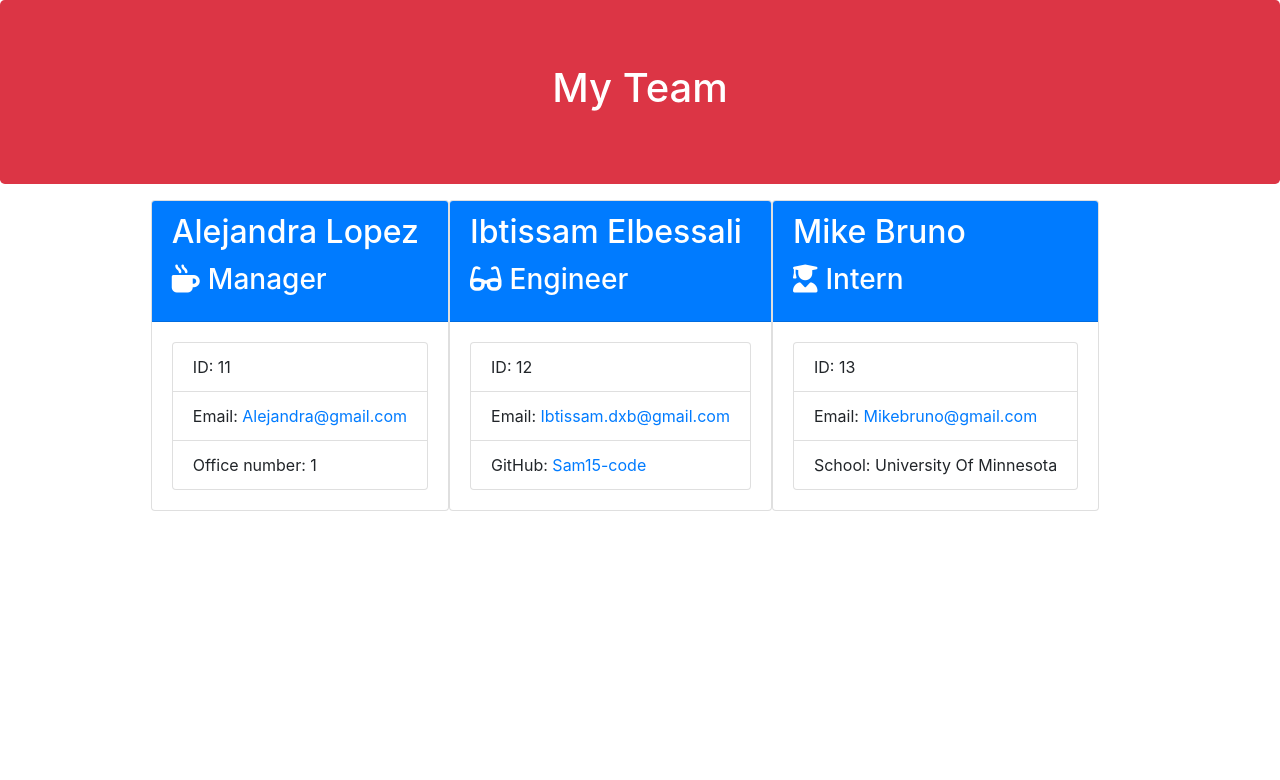
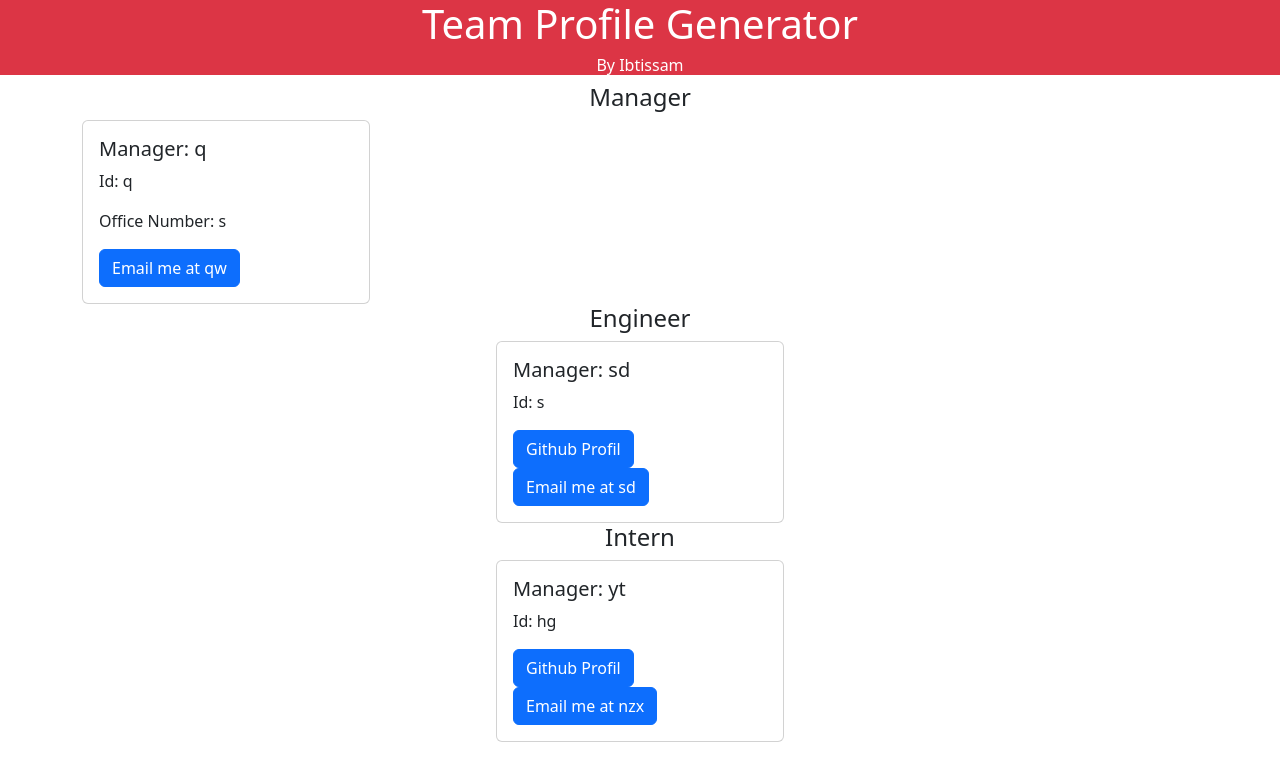
Before and after one commit to Sam15-code/Teamprofile-generator, a website: page index.html in a window 1280 px wide. Drawn offline with nearby package versions, Linux system fonts and the light colour scheme.

Commit message:
fixed errors

```diff
--- a/index.html
+++ b/index.html
@@ -1,75 +1,69 @@
+<!doctype html>
+<html lang="en">
+  <head>
+    <meta charset="utf-8">
+    <meta name="viewport" content="width=device-width, initial-scale=1">
+    <title>Team Profile</title>
+    <link href="https://cdn.jsdelivr.net/npm/bootstrap@5.3.0-alpha1/dist/css/bootstrap.min.css" rel="stylesheet" integrity="sha384-GLhlTQ8iRABdZLl6O3oVMWSktQOp6b7In1Zl3/Jr59b6EGGoI1aFkw7cmDA6j6gD" crossorigin="anonymous">
+  </head>
+  <body>
+    <header class="bg-danger text-center text-white">
+    <h1>Team Profile Generator</h1>
+    <h6>By Ibtissam</h6>
+    </header>
+    <main class="container">
+    <section class="row">
+    <section class="col-md-12">
+    <h4 class="text-center">Manager</h4>
 
-<!DOCTYPE html>
-<html lang="en">
-
-<head>
-    <meta charset="UTF-8" />
-    <meta name="viewport" content="width=device-width, initial-scale=1.0" />
-    <meta http-equiv="X-UA-Compatible" content="ie=edge" />
-    <title>My Team</title>
-    <link rel="stylesheet" href="https://stackpath.bootstrapcdn.com/bootstrap/4.3.1/css/bootstrap.min.css"
-        integrity="sha384-ggOyR0iXCbMQv3Xipma34MD+dH/1fQ784/j6cY/iJTQUOhcWr7x9JvoRxT2MZw1T" crossorigin="anonymous">
-    <link rel="stylesheet" href="style.css">
-    <script src="https://kit.fontawesome.com/c502137733.js"></script>
-</head>
-
-<body>
-    <div class="container-fluid">
-        <div class="row">
-            <div class="col-12 jumbotron mb-3 team-heading bg-danger">
-                <h1 class="text-center text-white">My Team</h1>
-            </div>
-        </div>
-    </div>
-    <div class="container">
-        <div class="row">
-            <div class="row team-area col-12 d-flex justify-content-center">
-
-<div class="card employee-card">
-    <div class="card-header bg-primary text-white">
-        <h2 class="card-title">Alejandra Lopez</h2>
-        <h3 class="card-title"><i class="fas fa-mug-hot mr-2"></i>Manager</h3>
-    </div>
+        <div class="card" style="width: 18rem;">
   <div class="card-body">
-        <ul class="list-group">
-            <li class="list-group-item">ID: 11</li>
-            <li class="list-group-item">Email: <a href="mailto:alejandra@gmail.com">Alejandra@gmail.com</a></li>
-            <li class="list-group-item">Office number: 1</li>
-        </ul>
-    </div>
-</div>
-
-<div class="card employee-card">
-    <div class="card-header bg-primary text-white">
-        <h2 class="card-title">Ibtissam Elbessali</h2>
-        <h3 class="card-title"><i class="fas fa-glasses mr-2"></i>Engineer</h3>
-    </div>
-    <div class="card-body">
-        <ul class="list-group">
-            <li class="list-group-item">ID: 12</li>
-            <li class="list-group-item">Email: <a href="mailto:ibtissam.dxb@gmail.com">Ibtissam.dxb@gmail.com</a></li>
-            <li class="list-group-item">GitHub: <a href="https://github.com/Sam15-code" target="_blank" rel="noopener noreferrer">Sam15-code</a></li>
-        </ul>
+    <h5 class="card-title">Manager: q</h5>
+    <p class="card-text">Id: q</p>
+    <p class="card-text">Office Number: s</p>
+    <a href="mailto:qw" class="btn btn-primary">Email me at qw</a>
   </div>
 </div>
 
 
-<div class="card employee-card">
-    <div class="card-header bg-primary text-white">
-        <h2 class="card-title">Mike Bruno</h2>
-        <h3 class="card-title"><i class="fas fa-user-graduate mr-2"></i>Intern</h3>
-    </div>
+    </section>
+    </section>
+    <section class="row">
+    <section class="col-md-12">
+    <h4 class="text-center">Engineer</h4>
+    <article class="d-flex flex-wrap justify-content-evenly">
+
+        <div class="card" style="width: 18rem;">
   <div class="card-body">
-        <ul class="list-group">
-            <li class="list-group-item">ID: 13</li>
-            <li class="list-group-item">Email: <a href="mailto:mikebruno@gmail.com">Mikebruno@gmail.com</a></li>
-            <li class="list-group-item">School: University Of Minnesota</li>
-        </ul>
+    <h5 class="card-title">Manager: sd</h5>
+    <p class="card-text">Id: s</p>
+    <a href="https://github.com/sd" class="btn btn-primary">Github Profil</a>
+    <a href="mailto:sd" class="btn btn-primary">Email me at sd</a>
   </div>
 </div>
 
+
+    </article>
+    </section>
+    </section>
+    <section class="row">
+    <section class="col-md-12">
+    <h4 class="text-center">Intern</h4>
+    <article class="d-flex flex-wrap justify-content-evenly">
+
+        <div class="card" style="width: 18rem;">
+  <div class="card-body">
+    <h5 class="card-title">Manager: yt</h5>
+    <p class="card-text">Id: hg</p>
+    <a href="https://github.com/undefined" class="btn btn-primary">Github Profil</a>
+    <a href="mailto:nzx" class="btn btn-primary">Email me at nzx</a>
   </div>
 </div>
-    </div>
+
+
+    </article>
+    </section>
+    </section>
+    <script src="https://cdn.jsdelivr.net/npm/bootstrap@5.3.0-alpha1/dist/js/bootstrap.bundle.min.js" integrity="sha384-w76AqPfDkMBDXo30jS1Sgez6pr3x5MlQ1ZAGC+nuZB+EYdgRZgiwxhTBTkF7CXvN" crossorigin="anonymous"></script>
   </body>
 </html>
```
Also changed, not shown: index.js (+13 -16 lines), utils/createHTML.js (renamed from utils/create.HTML.js, +8 -4 lines), README.md. Lines whose indentation alone changed are shown as unchanged.
